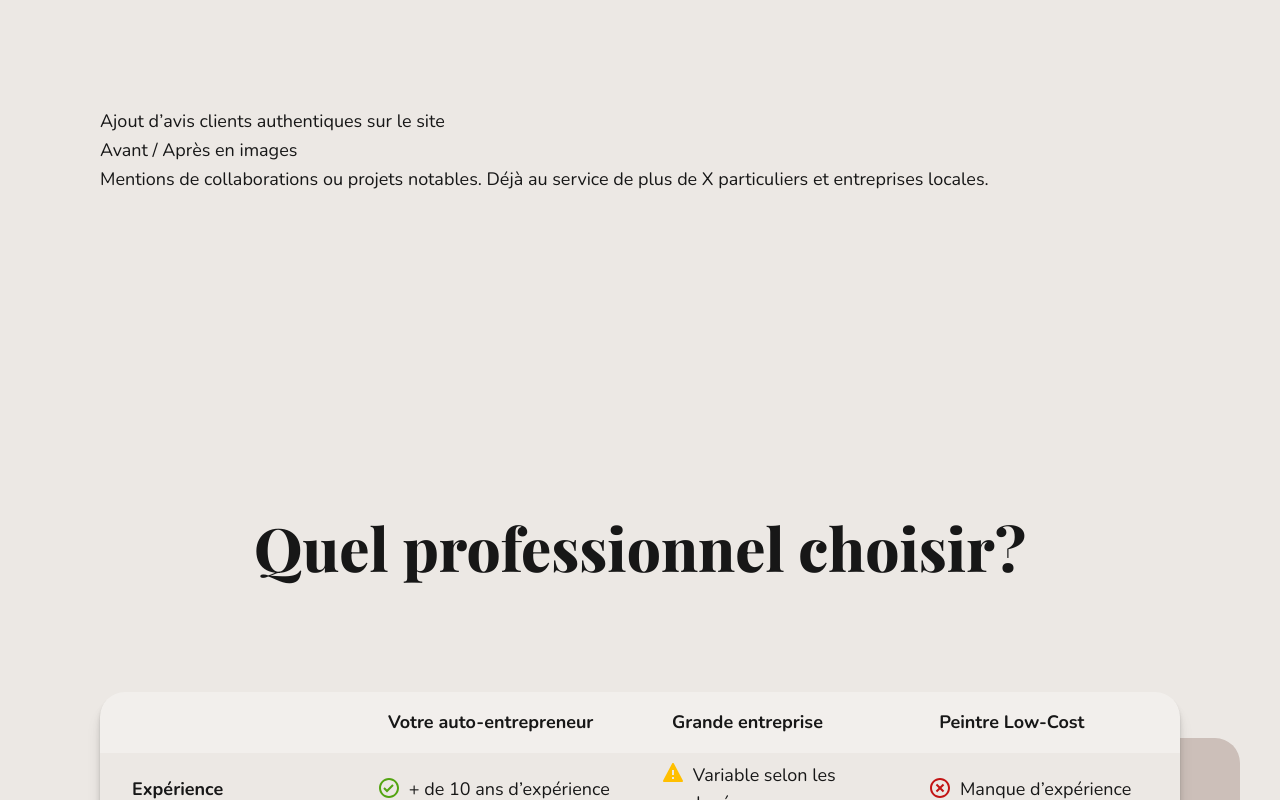
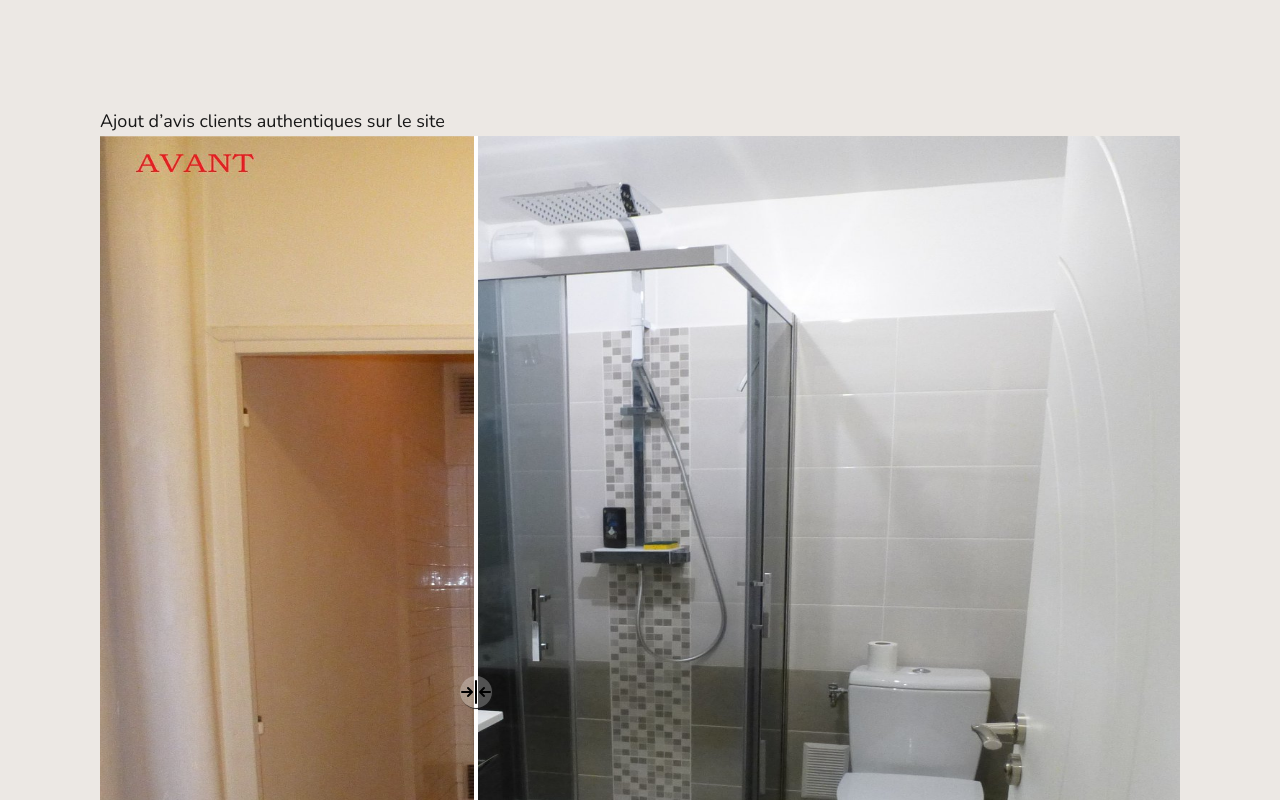
Before and after one commit to aurelienog/renov, a Next.js app: page / in a window 1280 px wide. Shown: the part 4200-5000 px from the top of the page. Built offline with nearby package versions, Linux system fonts and the light colour scheme; a web font is replaced by a local one.

Commit message:
slider component onMouseMove

```diff
--- /dev/null
+++ b/src/components/slider/Slider.tsx
@@ -0,0 +1,43 @@
+"use client"
+
+import Image from 'next/image';
+import React, { useState } from 'react';
+import styles from './styles.module.css'
+import before from '../../../public/assets/beforeBathroom.jpg';
+import after from '../../../public/assets/afterBathroom.jpg';
+import arrowsIcon from '../../../public/assets/arrowsInLine.svg'
+
+function Slider() {
+  const [sliderPosition, setSliderPosition] = useState(35);
+
+  const handleMove = (event: React.MouseEvent<HTMLDivElement, MouseEvent>) => {
+    const rect = event.currentTarget.getBoundingClientRect();
+    const x = Math.max(0, Math.min(event.clientX - rect.left, rect.width));
+    const percent = Math.max(0, Math.min((x / rect.width) * 100, 100));
+
+    setSliderPosition(percent);
+  }
+
+  return (
+    <article className={styles.wrapper} aria-label="Comparación de imágenes antes y después del baño">
+      <figcaption className="visually-hidden">Mueve el cursor para comparar el estado del baño antes y después.</figcaption>
+      <figure className={`${styles.afterContainer} ${styles.imagesContainer}`}
+        onMouseMove={handleMove}>
+
+        <Image src={after} alt='after' fill/>
+
+        <span className={`${styles.beforeContainer} ${styles.imagesContainer}`}  style={{ clipPath: `inset(0 ${100 - sliderPosition}% 0 0)` }}>
+          <Image src={before} alt='before' fill/>
+        </span>
+
+        <div className={styles.sliderLine} style={{ left: `calc(${sliderPosition}% - 4px)`}} role="presentation" aria-hidden="true"></div>
+
+        <div className={styles.sliderBtn} style={{ left: `calc(${sliderPosition}% - 18px)`}} role="presentation" aria-hidden='true'>
+          <Image src={arrowsIcon} alt=''/>
+        </div>
+      </figure>
+    </article>
+  )
+}
+
+export default Slider
--- /dev/null
+++ b/src/components/slider/styles.module.css
@@ -0,0 +1,44 @@
+.wrapper {
+  width: 100%;
+  position: relative;
+}
+
+.imagesContainer {
+  width: 100%;
+  aspect-ratio: 1/1;
+  overflow: hidden;
+  margin: auto;
+}
+
+.afterContainer {
+  position: relative;
+}
+
+.beforeContainer {
+  position: absolute;
+  top: 0;
+  left: 0;
+  right: 0;
+}
+
+.sliderLine {
+  position: absolute;
+  top: 0;
+  bottom: 0;
+  width: 4px;
+  background: white;
+  cursor: ew-resize;
+  pointer-events: none;
+}
+
+.sliderBtn {
+position: absolute;
+background-color: rgba(255, 255, 255, 0.269);
+border-radius: 100vw;
+display: grid;
+place-items: center;
+top: 50%;
+pointer-events: none;
+z-index: 100;
+box-shadow: 1px 1px 1px;
+}
--- a/src/sections/before-after-section/BeforeAfterSection.tsx
+++ b/src/sections/before-after-section/BeforeAfterSection.tsx
@@ -21,7 +21,7 @@ function BeforeAfterSection() {
           <Image src={after} alt='after' className={`${styles.after} ${styles.sliderImage}`}/>
         </div>
 
-      <input type='range' min="0" max="100" value="50" className={styles.slider} aria-label="pourcentage visible de la photo Avant"/>
+      <input className={styles.slider} aria-label="pourcentage visible de la photo Avant"/>
 
       <div className={styles.sliderLine}></div>
       <div className={styles.sliderBtn} aria-hidden='true'>
--- a/src/sections/social-proof-section/SocialProofSection.tsx
+++ b/src/sections/social-proof-section/SocialProofSection.tsx
@@ -1,3 +1,4 @@
+import Slider from '@/components/slider/Slider';
 import React, { JSX } from 'react';
 
 function SocialProofSection(): JSX.Element {
@@ -5,7 +6,7 @@ function SocialProofSection(): JSX.Element {
     <section className='section'>
       <h2>SocialProofSection</h2>
       <p> Ajout d’avis clients authentiques sur le site</p>
-      <p>Avant / Après en images</p>
+      <Slider/>
       <p>Mentions de collaborations ou projets notables. Déjà au service de plus de X particuliers et entreprises locales.</p>
     </section>
   )
```
